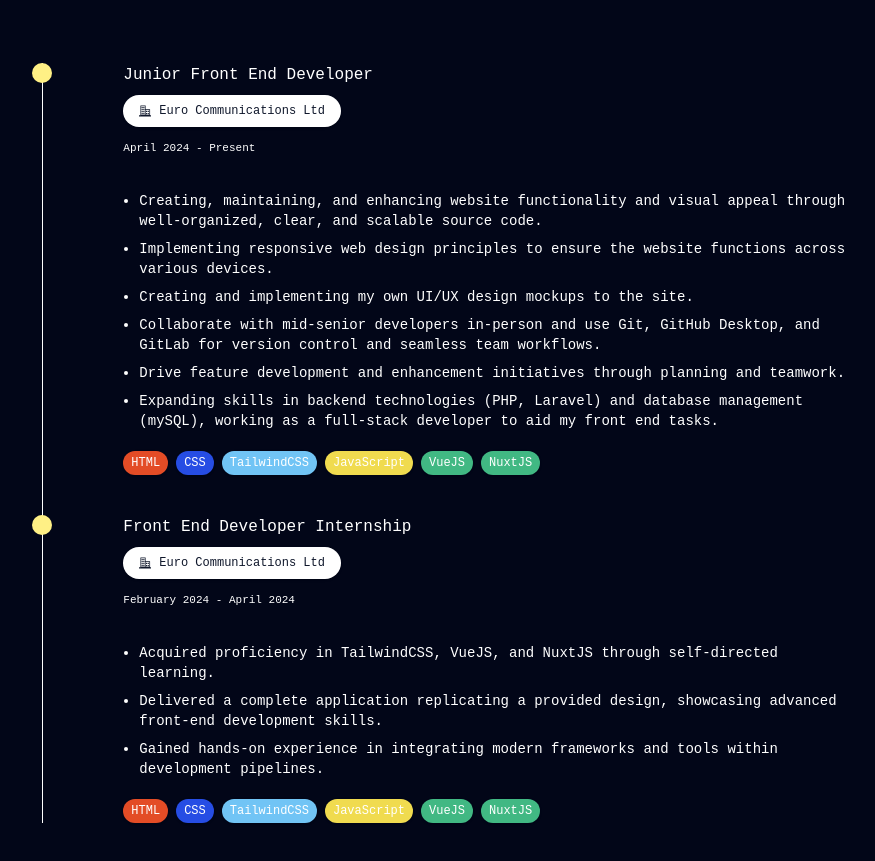
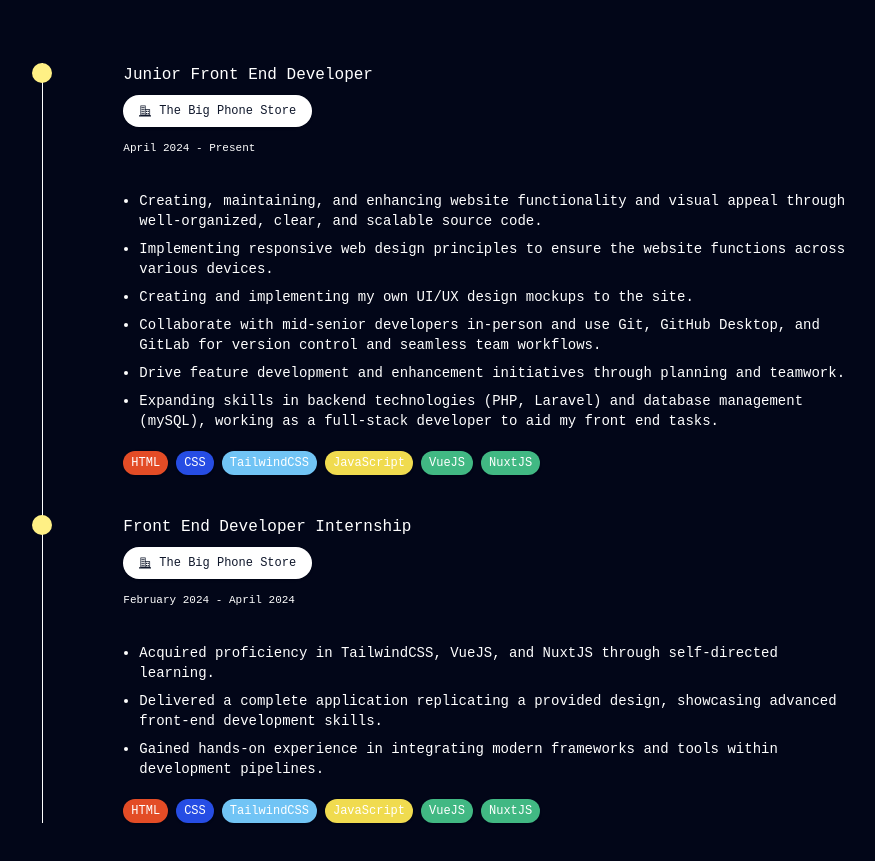
Before and after one commit to neelamkhan123/portfolio-2025, a Next.js app: page / in a window 1280 px wide. Shown: the part 1517-2378 px from the top of the page, without its empty margins (195-1070 px from the left). Built offline with nearby package versions, Linux system fonts and the light colour scheme.

Commit message:
updated employment info

```diff
--- a/app/components/Home/WorkHistory.tsx
+++ b/app/components/Home/WorkHistory.tsx
@@ -24,7 +24,7 @@ export default function WorkHistory() {
             <h2>Junior Front End Developer</h2>
             <span className="flex items-center space-x-2 bg-white text-slate-900 px-4 py-2 rounded-full shadow-sm text-xs w-fit my-2">
               <Image src={blueBuilding} alt="Company" className="w-3 h-3" />
-              <h4>Euro Communications Ltd</h4>
+              <h4>The Big Phone Store</h4>
             </span>
             <span className="text-[11px]">April 2024 - Present</span>
             <ul className="flex flex-col space-y-2 mt-8 mb-5 ml-4 text-xs md:text-sm list-disc">
@@ -84,7 +84,7 @@ export default function WorkHistory() {
             <h2>Front End Developer Internship</h2>
             <span className="flex items-center space-x-2 bg-white text-slate-900 px-4 py-2 rounded-full shadow-sm text-xs w-fit my-2">
               <Image src={blueBuilding} alt="Company" className="w-3 h-3" />
-              <h4>Euro Communications Ltd</h4>
+              <h4>The Big Phone Store</h4>
             </span>
             <span className="text-[11px]">February 2024 - April 2024</span>
             <ul className="flex flex-col space-y-2 mt-8 mb-5 ml-4 text-xs md:text-sm list-disc">
```
